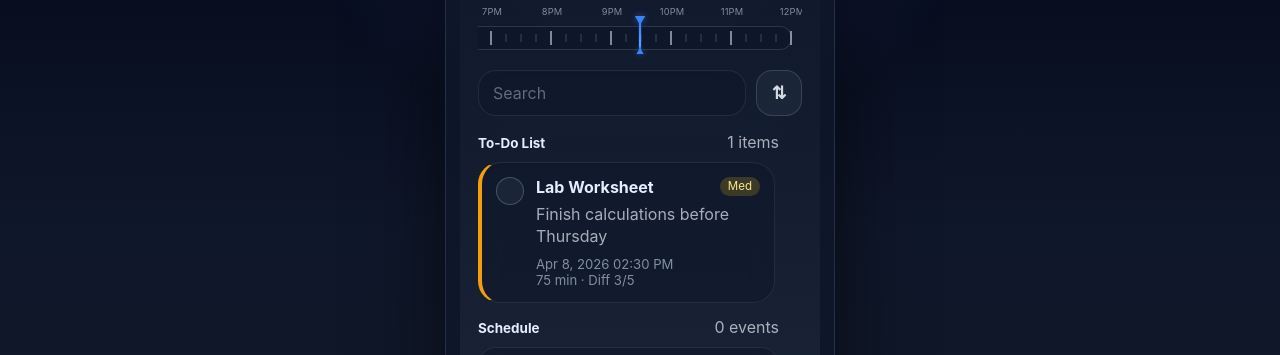
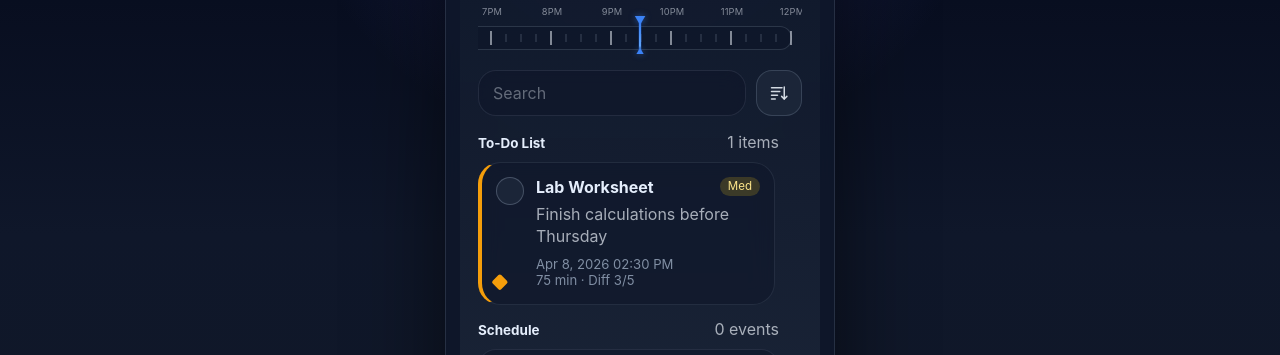
Before and after one commit to AlexYellsAtCode/PlanAware, a React (Vite) app: page / in a window 1280 px wide. Shown: the part 206-561 px from the top of the page. Built offline with nearby package versions, Linux system fonts and the light colour scheme.

Commit message:
Features: - Modified the sorting icon for clarity and readablity - Modified category selections to include both color and symbol indicators for better accessibility - Added color/symbol category indicators to the task and event list items

```diff
--- a/src/App.jsx
+++ b/src/App.jsx
@@ -494,6 +494,36 @@ const WEEKDAY_OPTIONS = [
   { value: 6, label: 'S' },
 ]
 
+const CATEGORY_OPTIONS = [
+  { value: 'work', label: 'Work', colorLabel: 'Blue', shapeLabel: 'Circle', shapeClass: 'shape-circle' },
+  { value: 'personal', label: 'Personal', colorLabel: 'Pink', shapeLabel: 'Square', shapeClass: 'shape-square' },
+  { value: 'health', label: 'Health', colorLabel: 'Green', shapeLabel: 'Triangle', shapeClass: 'shape-triangle' },
+  { value: 'learning', label: 'Learning', colorLabel: 'Amber', shapeLabel: 'Diamond', shapeClass: 'shape-diamond' },
+]
+
+function getCategoryOption(categoryValue) {
+  return CATEGORY_OPTIONS.find((option) => option.value === categoryValue) || CATEGORY_OPTIONS[0]
+}
+
+function getCategoryLegendLabel(categoryValue) {
+  const category = getCategoryOption(categoryValue)
+  return `${category.colorLabel} ${category.shapeLabel}`
+}
+
+function renderCategoryIndicator(categoryValue, placementClass = '') {
+  const category = getCategoryOption(categoryValue)
+  const indicatorLabel = `${category.label}: ${getCategoryLegendLabel(categoryValue)}`
+
+  return (
+    <span
+      className={`category-indicator category-${category.value} ${category.shapeClass} ${placementClass}`.trim()}
+      role="img"
+      aria-label={indicatorLabel}
+      title={indicatorLabel}
+    />
+  )
+}
+
 function normalizeRepeatDays(days) {
   if (!Array.isArray(days)) return []
   return [...new Set(days.map((day) => Number(day)).filter((day) => Number.isInteger(day) && day >= 0 && day <= 6))].sort((a, b) => a - b)
@@ -1449,7 +1479,16 @@ function App() {
                       title={getSortOptionSummary(taskSortOption)}
                       onClick={() => setSortMenuOpen((current) => !current)}
                     >
-                      ⇅
+                      <span className="search-sort-icon" aria-hidden="true">
+                        <svg className="search-sort-svg" viewBox="0 0 24 24" fill="none" xmlns="http://www.w3.org/2000/svg">
+                          <path d="M2 5H16" stroke="currentColor" strokeWidth="2" strokeLinecap="round" />
+                          <path d="M2 10H13" stroke="currentColor" strokeWidth="2" strokeLinecap="round" />
+                          <path d="M2 15H10" stroke="currentColor" strokeWidth="2" strokeLinecap="round" />
+                          <path d="M2 20H7" stroke="currentColor" strokeWidth="2" strokeLinecap="round" />
+                          <path d="M19 4V20" stroke="currentColor" strokeWidth="2" strokeLinecap="round" />
+                          <path d="M15.5 16.5L19 20L22.5 16.5" stroke="currentColor" strokeWidth="2" strokeLinecap="round" strokeLinejoin="round" />
+                        </svg>
+                      </span>
                     </button>
                     {sortMenuOpen && (
                       <div className="search-sort-menu" role="listbox" aria-label="Task sort options">
@@ -1528,6 +1567,7 @@ function App() {
                           {getRepeatSummary(task) ? <div className="task-meta-line">{getRepeatSummary(task)}</div> : null}
                           <div className="task-meta-line">{task.estimatedMinutes} min · Diff {task.difficulty}/5</div>
                         </div>
+                        {renderCategoryIndicator(task.category || 'work', 'pill-corner')}
                       </article>
                     ))
                   ) : (
@@ -1544,7 +1584,13 @@ function App() {
                   {loading ? (
                     <div className="empty-state">Loading your events…</div>
                   ) : dailyEvents.length ? (
-                    dailyEvents.map((event) => (
+                    dailyEvents.map((event) => {
+                      const repeatSummary = getRepeatSummary(event)
+                      const hasLocation = Boolean(String(event.location || '').trim())
+                      const hasRepeat = Boolean(String(repeatSummary || '').trim())
+                      const hasNotes = Boolean(String(event.notes || '').trim())
+
+                      return (
                         <article
                           key={event.id}
                           className={`event-item editable category-${event.category || 'work'}`}
@@ -1561,13 +1607,19 @@ function App() {
                         >
                           <div className="event-time">{formatEventTime(event)}</div>
                           <div className="event-copy">
+                            <div className="event-topline">
                               <h3>{event.title}</h3>
-                          <p>{event.location}</p>
-                          {getRepeatSummary(event) ? <p>{getRepeatSummary(event)}</p> : null}
-                          <p>{event.notes}</p>
-                        </div>
+                            </div>
+                            <div className="event-detail-list">
+                              {hasLocation ? <p className="event-detail-line">{event.location}</p> : null}
+                              {hasRepeat ? <p className="event-detail-line">{repeatSummary}</p> : null}
+                              {hasNotes ? <p className="event-detail-line">{event.notes}</p> : null}
+                            </div>
+                          </div>
+                          {renderCategoryIndicator(event.category || 'work', 'pill-corner')}
                         </article>
-                    ))
+                      )
+                    })
                   ) : (
                     <div className="empty-state">No events scheduled for this day.</div>
                   )}
@@ -1608,7 +1660,13 @@ function App() {
                           {!isCollapsed && (
                             <div className="weekly-items">
                               {eventBucket?.events.length ? (
-                                eventBucket.events.map((event) => (
+                                eventBucket.events.map((event) => {
+                                  const repeatSummary = getRepeatSummary(event)
+                                  const hasLocation = Boolean(String(event.location || '').trim())
+                                  const hasRepeat = Boolean(String(repeatSummary || '').trim())
+                                  const hasNotes = Boolean(String(event.notes || '').trim())
+
+                                  return (
                                     <div
                                       key={`event-${event.id}`}
                                       className={`weekly-event editable category-${event.category || 'work'}`}
@@ -1623,16 +1681,21 @@ function App() {
                                       }}
                                       aria-label={`Edit ${event.title}`}
                                     >
-                                    <div style={{ width: '100%' }}>
-                                      <div className="task-topline">
+                                      <div className="event-copy">
+                                        <div className="event-time">{formatEventTime(event)}</div>
+                                        <div className="event-topline">
                                           <strong>{event.title}</strong>
                                         </div>
-                                      <p>{formatDateForDisplay(event.date)}</p>
-                                      {getRepeatSummary(event) ? <p>{getRepeatSummary(event)}</p> : null}
-                                      <p>{formatEventTime(event)} · {event.location}</p>
-                                    </div>
-                                  </div>
-                                ))
+                                        <div className="event-detail-list">
+                                          {hasLocation ? <p className="event-detail-line">{event.location}</p> : null}
+                                          {hasRepeat ? <p className="event-detail-line">{repeatSummary}</p> : null}
+                                          {hasNotes ? <p className="event-detail-line">{event.notes}</p> : null}
+                                        </div>
+                                      </div>
+                                      {renderCategoryIndicator(event.category || 'work', 'pill-corner')}
+                                    </div>
+                                  )
+                                })
                               ) : null}
 
                               {bucket.tasks.length ? (
@@ -1660,6 +1723,7 @@ function App() {
                                       {getRepeatSummary(task) ? <p>{getRepeatSummary(task)}</p> : null}
                                       <p>{task.estimatedMinutes} min · Diff {task.difficulty}/5</p>
                                     </div>
+                                    {renderCategoryIndicator(task.category || 'work', 'pill-corner')}
                                   </div>
                                 ))
                               ) : (
@@ -1813,30 +1877,37 @@ function App() {
                   <div className="compose-field">
                     <span className="compose-label">Category</span>
                     <div className="category-dropdown-wrapper">
+                      {(() => {
+                        const selectedCategory = getCategoryOption(form.category)
+                        return (
                       <button
                         type="button"
                         className={`category-pill category-${form.category}`}
                         onClick={() => setCategoryDropdownOpen(!categoryDropdownOpen)}
                         aria-haspopup="listbox"
                         aria-expanded={categoryDropdownOpen}
+                        aria-label={`Task category: ${selectedCategory.label} (${selectedCategory.colorLabel} ${selectedCategory.shapeLabel})`}
                       >
-                        <span className="category-color-dot" />
-                      </button>
+                        <span className={`category-color-dot ${selectedCategory.shapeClass}`} />
+                      </button>
+                        )
+                      })()}
                       {categoryDropdownOpen && (
                         <div className="category-dropdown-menu">
-                          {['work', 'personal', 'health', 'learning'].map((cat) => (
+                          {CATEGORY_OPTIONS.map((cat) => (
                             <button
-                              key={`cat-${cat}`}
+                              key={`cat-${cat.value}`}
                               type="button"
-                              className={`category-dropdown-option category-${cat}`}
+                              className={`category-dropdown-option category-${cat.value}`}
                               onClick={() => {
-                                setForm((current) => ({ ...current, category: cat }))
+                                setForm((current) => ({ ...current, category: cat.value }))
                                 setCategoryDropdownOpen(false)
                               }}
                               role="option"
-                              aria-selected={form.category === cat}
+                              aria-selected={form.category === cat.value}
+                              aria-label={`${cat.label}: ${cat.colorLabel} ${cat.shapeLabel}`}
                             >
-                              <span className="dropdown-color-dot" />
+                              <span className={`dropdown-color-dot ${cat.shapeClass}`} />
                             </button>
                           ))}
                         </div>
@@ -2002,30 +2073,37 @@ function App() {
                     <div className="compose-field">
                       <span className="compose-label">Category</span>
                       <div className="category-dropdown-wrapper">
+                        {(() => {
+                          const selectedCategory = getCategoryOption(eventForm.category)
+                          return (
                         <button
                           type="button"
                           className={`category-pill category-${eventForm.category}`}
                           onClick={() => setCategoryDropdownOpen(!categoryDropdownOpen)}
                           aria-haspopup="listbox"
                           aria-expanded={categoryDropdownOpen}
+                          aria-label={`Event category: ${selectedCategory.label} (${selectedCategory.colorLabel} ${selectedCategory.shapeLabel})`}
                         >
-                          <span className="category-color-dot" />
-                        </button>
+                          <span className={`category-color-dot ${selectedCategory.shapeClass}`} />
+                        </button>
+                          )
+                        })()}
                         {categoryDropdownOpen && (
                           <div className="category-dropdown-menu">
-                            {['work', 'personal', 'health', 'learning'].map((cat) => (
+                            {CATEGORY_OPTIONS.map((cat) => (
                               <button
-                                key={`event-cat-${cat}`}
+                                key={`event-cat-${cat.value}`}
                                 type="button"
-                                className={`category-dropdown-option category-${cat}`}
+                                className={`category-dropdown-option category-${cat.value}`}
                                 onClick={() => {
-                                  setEventForm((current) => ({ ...current, category: cat }))
+                                  setEventForm((current) => ({ ...current, category: cat.value }))
                                   setCategoryDropdownOpen(false)
                                 }}
                                 role="option"
-                                aria-selected={eventForm.category === cat}
+                                aria-selected={eventForm.category === cat.value}
+                                aria-label={`${cat.label}: ${cat.colorLabel} ${cat.shapeLabel}`}
                               >
-                                <span className="dropdown-color-dot" />
+                                <span className={`dropdown-color-dot ${cat.shapeClass}`} />
                               </button>
                             ))}
                           </div>
--- a/src/styles.css
+++ b/src/styles.css
@@ -544,6 +544,22 @@ button {
   box-shadow: 0 0 0 2px rgba(15, 23, 42, 0.6);
 }
 
+.timeline-task-dot.category-personal {
+  border-radius: 2px;
+}
+
+.timeline-task-dot.category-health {
+  width: 12px;
+  height: 12px;
+  border-radius: 0;
+  clip-path: polygon(50% 0%, 0% 100%, 100% 100%);
+}
+
+.timeline-task-dot.category-learning {
+  border-radius: 2px;
+  transform: translate(-50%, -50%) rotate(45deg);
+}
+
 .timeline-event-bar.category-work,
 .timeline-task-dot.category-work {
   background: #3b82f6;
@@ -600,6 +616,20 @@ button {
   font-weight: 700;
   line-height: 1;
   padding: 0;
+}
+
+.search-sort-icon {
+  display: inline-flex;
+  align-items: center;
+  justify-content: center;
+  line-height: 1;
+  transform: translateY(0);
+}
+
+.search-sort-svg {
+  width: 18px;
+  height: 18px;
+  display: block;
 }
 
 .search-sort-btn:hover {
@@ -917,6 +947,23 @@ button {
   border-radius: 50%;
 }
 
+.category-color-dot.shape-square,
+.dropdown-color-dot.shape-square {
+  border-radius: 4px;
+}
+
+.category-color-dot.shape-triangle,
+.dropdown-color-dot.shape-triangle {
+  border-radius: 0;
+  clip-path: polygon(50% 0%, 0% 100%, 100% 100%);
+}
+
+.category-color-dot.shape-diamond,
+.dropdown-color-dot.shape-diamond {
+  border-radius: 3px;
+  transform: rotate(45deg);
+}
+
 .category-pill.category-work .category-color-dot {
   background: #3b82f6;
 }
@@ -1186,6 +1233,7 @@ button {
 
 .event-item,
 .weekly-event {
+  position: relative;
   display: flex;
   flex-direction: column;
   gap: 12px;
@@ -1234,13 +1282,36 @@ button {
   color: rgba(226, 232, 240, 0.75);
 }
 
+.event-detail-list {
+  display: grid;
+  gap: 4px;
+  padding-left: 24px;
+}
+
+.event-detail-line {
+  margin: 0;
+  font-size: 0.82rem;
+  color: rgba(226, 232, 240, 0.75);
+  line-height: 1.3;
+}
+
 .task-item {
+  position: relative;
   display: grid;
   grid-template-columns: auto 1fr;
   gap: 12px;
   align-items: start;
   border-radius: 22px;
-  padding: 14px;
+  padding: 14px 14px 16px;
+}
+
+.event-item,
+.weekly-event {
+  padding-bottom: 16px;
+}
+
+.weekly-task {
+  padding-bottom: 16px;
 }
 
 .task-item.editable,
@@ -1337,12 +1408,77 @@ button {
   gap: 12px;
 }
 
+.task-topline {
+  align-items: center;
+}
+
+.event-topline {
+  display: flex;
+  align-items: center;
+  gap: 10px;
+}
+
 .task-meta {
   flex-wrap: wrap;
 }
 
 .task-meta {
   font-size: 0.82rem;
+}
+
+.category-indicator {
+  display: inline-block;
+  width: 12px;
+  height: 12px;
+  align-self: center;
+  vertical-align: middle;
+  border-radius: 50%;
+  border: 0;
+  box-shadow: none;
+  flex-shrink: 0;
+  transform-origin: center;
+}
+
+.category-indicator.category-work {
+  background: #3b82f6;
+}
+
+.category-indicator.category-personal {
+  background: #ec4899;
+}
+
+.category-indicator.category-health {
+  background: #10b981;
+}
+
+.category-indicator.category-learning {
+  background: #f59e0b;
+}
+
+.category-indicator.shape-square {
+  border-radius: 3px;
+}
+
+.category-indicator.shape-triangle {
+  border-radius: 0;
+  clip-path: polygon(50% 0%, 0% 100%, 100% 100%);
+  transform: translateY(0.5px);
+}
+
+.category-indicator.shape-diamond {
+  border-radius: 2px;
+  transform: rotate(45deg) translateY(0.25px);
+}
+
+.category-indicator.pill-corner {
+  position: absolute;
+  left: 12px;
+  bottom: 16px;
+}
+
+.event-item .category-indicator.pill-corner,
+.weekly-event .category-indicator.pill-corner {
+  bottom: 16px;
 }
 
 .task-meta-line {
```
Also changed, not shown: 5 other files (tests, documents, lock files or other folders). Lines whose indentation alone changed are shown as unchanged.
